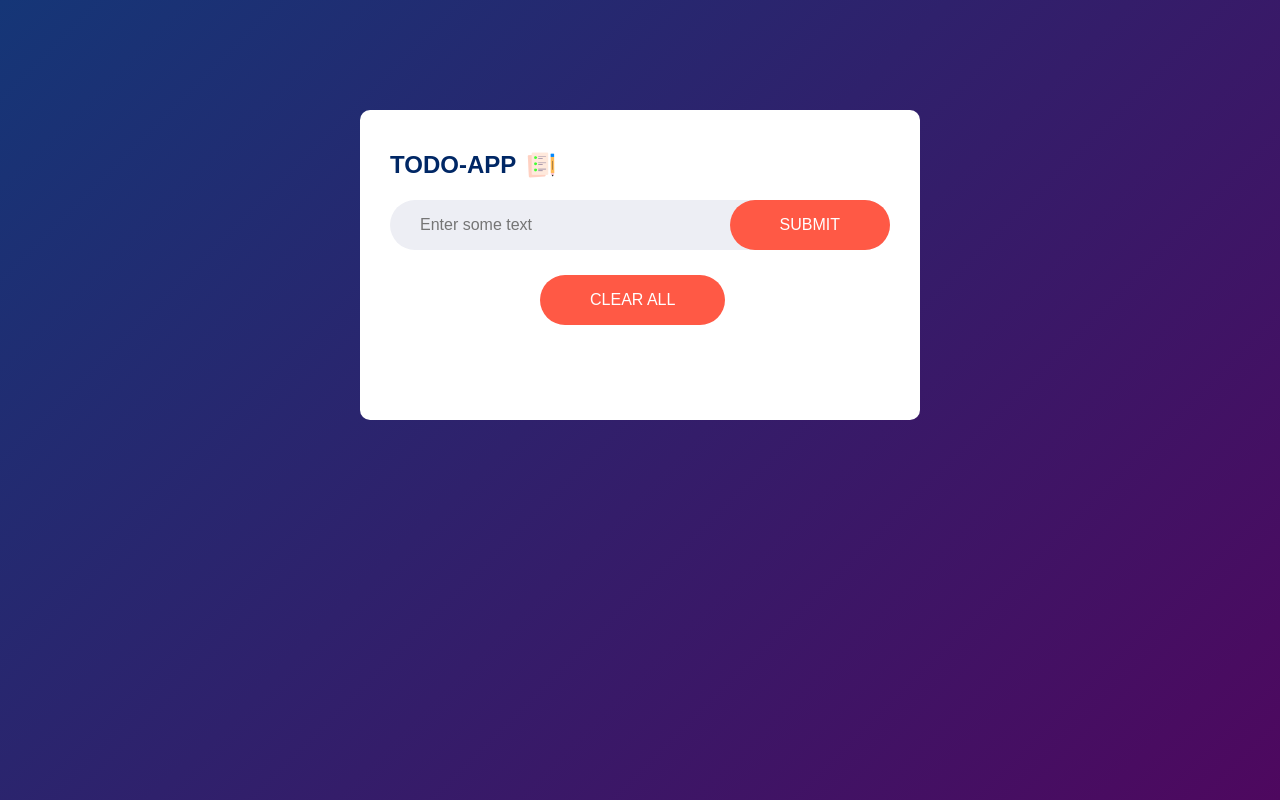
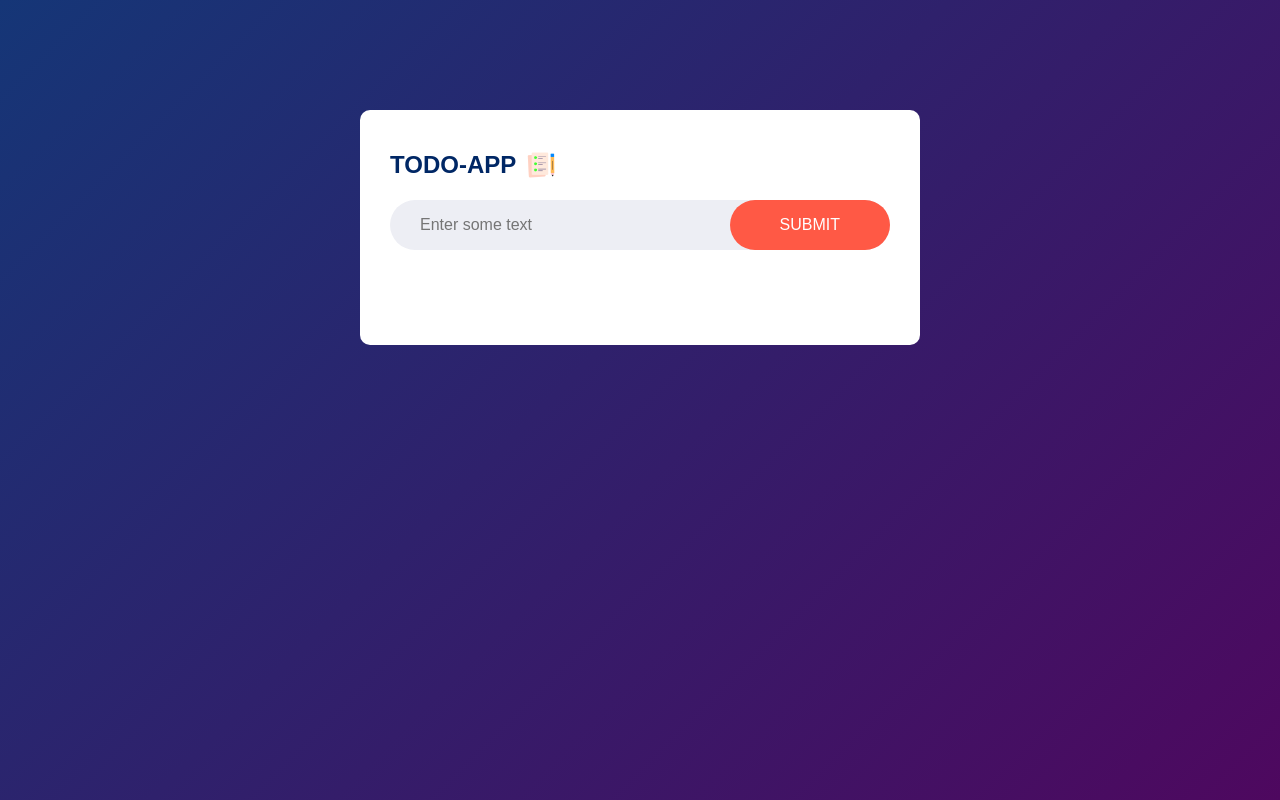
Before and after one commit to MFaizanali2/Todo_App, a plain HTML site: page index.html in a window 1280 px wide. Drawn offline with nearby package versions, Linux system fonts and the light colour scheme.

Commit message:
just update
continue

```diff
--- a/app.js
+++ b/app.js
@@ -31,10 +31,10 @@ function addtask(){
 
 }
 
-function clear(){
-    const inputbox = document.getElementById("input");
-    inputbox.value = "";
-}
+// function clear(){
+//     const inputbox = document.getElementById("input");
+//     inputbox.value = "";
+// }
 
 // let li = document.createElement("li");
 //         li.innerHTML = inputbox.value;
--- a/index.html
+++ b/index.html
@@ -22,7 +22,7 @@
                 <input type="text" id="input" placeholder="Enter some text">
                 <button onclick="addtask()">Submit</button>
             </div>
-            <button onclick="clear()" id="clear">Clear All</button>
+            <!-- <button onclick="clear()" id="clear">Clear All</button> -->
             <ul id="task">
                 <!-- <li class="check">Task 1</li>
                 <li>Task 2</li>
```
